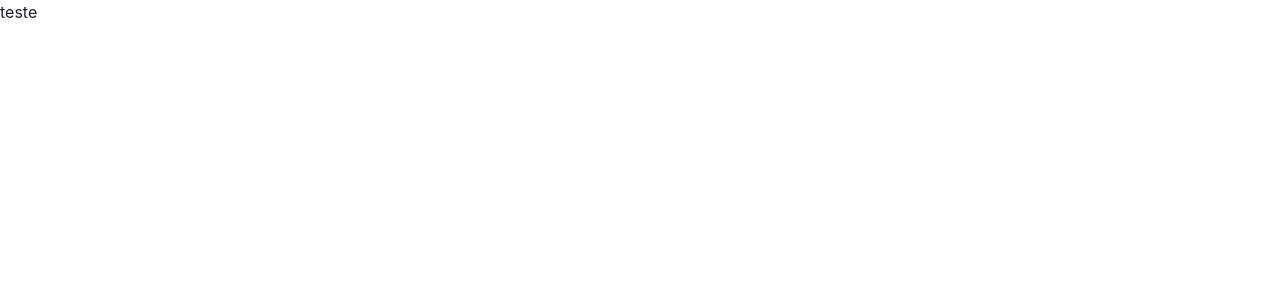
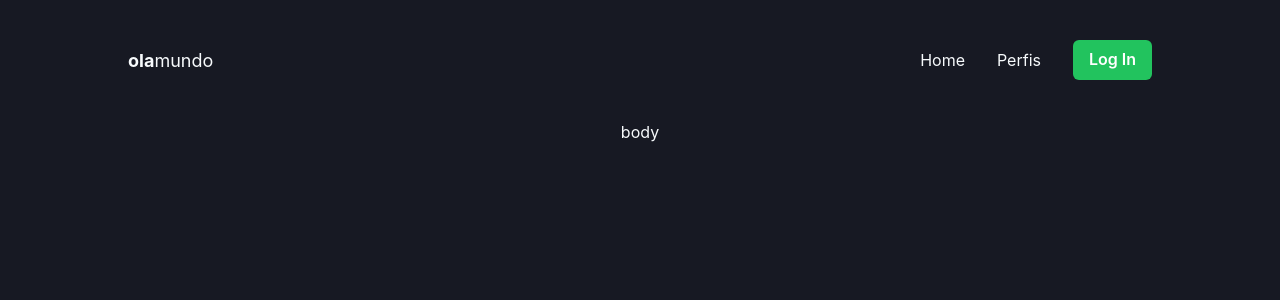
Before and after one commit to fischerafael/ola-mundo, a Next.js app: page / in a window 1280 px wide. Shown: the top 300 px of the page. Built offline with nearby package versions, Linux system fonts and the light colour scheme.

Commit message:
add header component

```diff
--- a/pages/index.tsx
+++ b/pages/index.tsx
@@ -1,5 +1,45 @@
+import { Button, Flex, HStack, Link, Text } from "@chakra-ui/react";
 import React from "react";
 
-const index = () => <div>teste</div>;
+const index = () => (
+    <>
+        <Flex
+            as="header"
+            bg="gray.900"
+            h="15vh"
+            align="center"
+            justify="center"
+            color="gray.50"
+        >
+            <Flex
+                maxW="container.lg"
+                h="full"
+                w="full"
+                maxWidth="container.lg"
+                align="center"
+                justify="space-between"
+            >
+                <Text fontSize="lg">
+                    <Text as="span" fontWeight="bold">
+                        ola
+                    </Text>
+                    mundo
+                </Text>
+
+                <HStack as="nav" spacing="8">
+                    <Link href="/">Home</Link>
+                    <Link href="/">Perfis</Link>
+                    <Button size="md" colorScheme="whatsapp">
+                        Log In
+                    </Button>
+                </HStack>
+            </Flex>
+        </Flex>
+
+        <Flex as="main" bg="gray.900" h="85vh" justify="center" color="gray.50">
+            body
+        </Flex>
+    </>
+);
 
 export default index;
```
